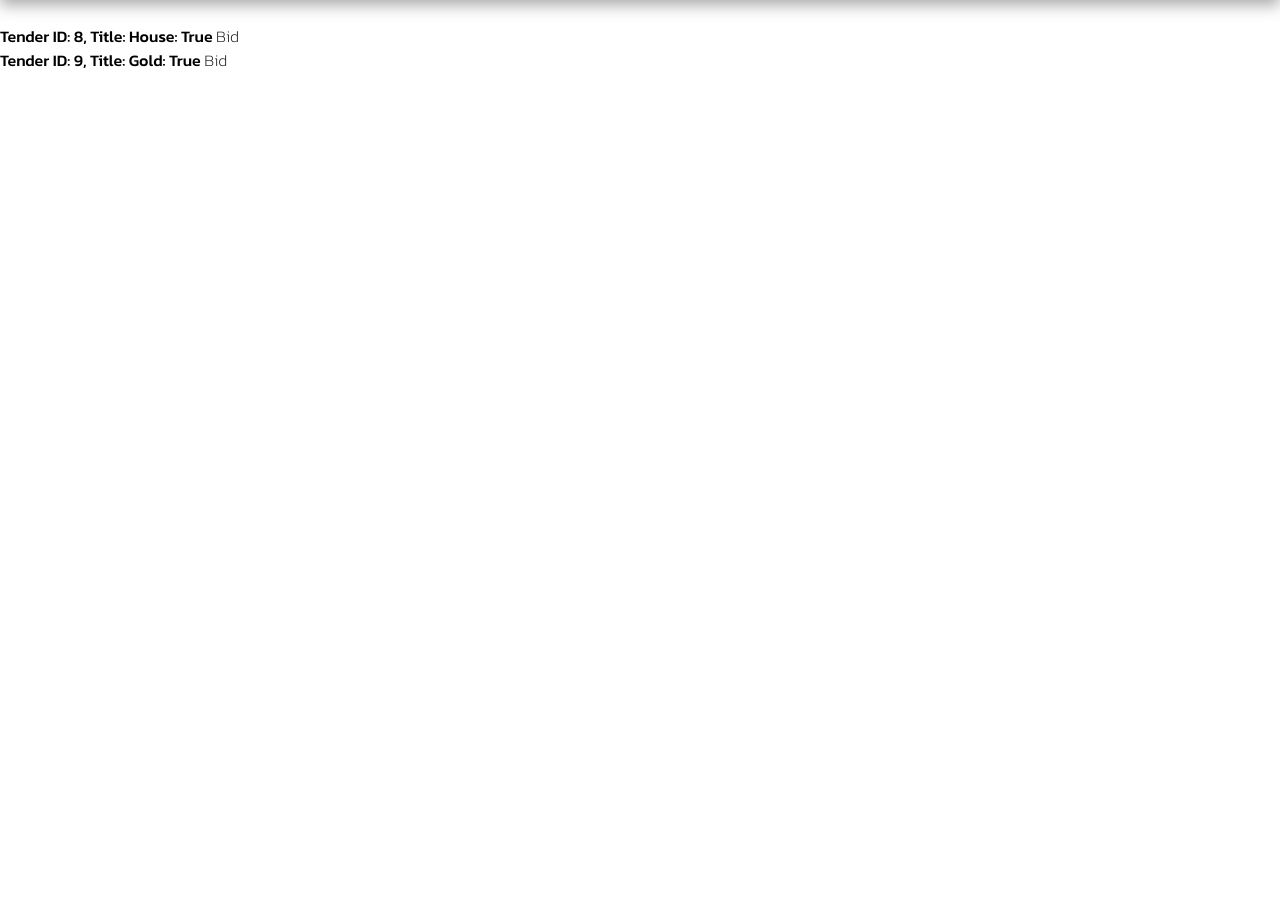
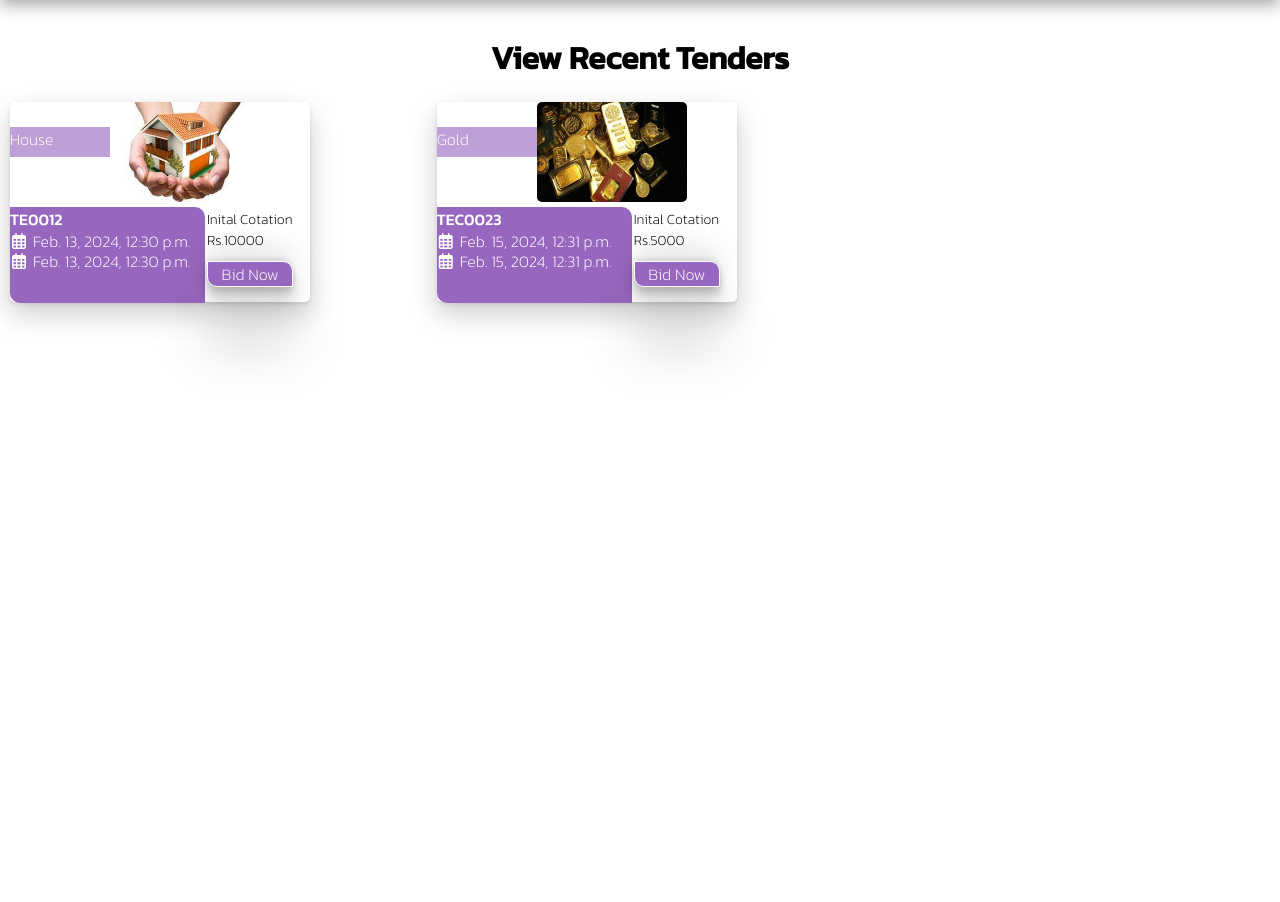
Before and after one commit to fathimaCode/Bid-Transaction-HMAC, a Django app: template templates/e-participant/index.html in a window 1280 px wide. Shown: the part 60-962 px from the top of the page. Before the commit the page ends 128 px from the top, so only its background shows below. Run offline with Django 5.2, Linux system fonts and the light colour scheme; data comes from the database, SQL or seed files in the repository; both versions use the stored data as it was after the commit; the template is opened without the code that fills it: values that come from a table or form of the project are taken from there, most other values are stand-ins (such as "Sample title", 1, 10 or a date in 2020).

Commit message:
added css style

```diff
--- a/static/css/style.css
+++ b/static/css/style.css
@@ -11,6 +11,8 @@
 
 :root {
     --primary-color: #9766be;
+    --light-primary-color: #be9fd8;
+    --green-color:#0c8835;
     --white-color: #ffff;
     --black-color: #0a0a0aee;
 }
@@ -246,3 +248,97 @@ a {
 .bl-fnt{
     font-weight: 200;
 }
+.bl-container{
+    height: 100%;
+    width: 100%;
+    display: grid;
+    margin: 5px;
+    grid-template-columns: 1fr 1fr 1fr;
+}
+.bl-container .bl-card{
+    height: 200px;
+    width: 300px;
+    box-shadow: rgba(0, 0, 0, 0.2) 0px 12px 28px 0px, rgba(0, 0, 0, 0.1) 0px 2px 4px 0px, rgba(255, 255, 255, 0.05) 0px 0px 0px 1px inset;
+    position: relative;
+    margin: 5px;
+    border-radius: 5px;
+}
+.bl-img{
+    height: 100px;
+    width: 150;
+    position: absolute;
+    margin-left: 50px;
+    border-radius: 5px;
+    z-index: 1;
+
+}
+.bl-content{
+    position: absolute;
+    width: 100%;
+    height:100%;
+}
+.bl-content .bl-title{
+    position: absolute;
+    left: 0;
+    top: 25px;
+    background-color: var(--light-primary-color);
+    font-weight: 100;
+    color: var(--white-color);
+    width: 100px;
+    height: 30px;
+}
+.bl-content h6{
+    text-align: center;
+}
+.header-container {
+    display: flex;
+    justify-content: center;
+    align-items: center;
+    padding: 10px;
+}
+.bl-info{
+    position: absolute;
+    display: flex;
+    margin-top: 35%;
+    min-height: 48%;
+    width: 100%;
+
+}
+.bl-calender{
+    border-radius: 0 10px 0px 10px;
+
+background-color: var(--primary-color);
+color: var(--white-color);
+    width: 65%;
+}
+.bl-calender i{
+    padding: 2px;
+}
+.bl-calender span{
+    font-weight: 100;
+    margin: 2px;
+    padding: 5px;
+}
+.bl-cotation{
+    width: 30%;
+    padding: 2px;
+    font-weight: 100;
+
+}
+.bl-cotation .header{
+    font-size: 14px;
+}
+.bl-btn{
+    display: absolute;
+    border: 1px solid var(--white-color);
+    color: var(--black-color);
+    cursor: pointer;
+    background-color: var(--primary-color);
+    text-align: center;
+    margin-top: 10px;
+    border-radius: 0px 10px 0px 10px;
+    box-shadow: rgba(0, 0, 0, 0.25) 0px 54px 55px, rgba(0, 0, 0, 0.12) 0px -12px 30px, rgba(0, 0, 0, 0.12) 0px 4px 6px, rgba(0, 0, 0, 0.17) 0px 12px 13px, rgba(0, 0, 0, 0.09) 0px -3px 5px;
+}
+.bl-btn:hover{
+    background-color: var(--green-color);
+}
--- a/templates/e-participant/index.html
+++ b/templates/e-participant/index.html
@@ -1,11 +1,38 @@
 {% extends 'e-participant/layout.html' %}
+{% load static %}
+{% block content %}
+<div class="header-container">
+    <h1>View Recent Tenders</h1>
+</div>
+<div class="bl-container">
+    {% for tender in tenders %}
 
-{% block content %}
-<ul>
-    {% for tender in tenders %}
-        <li>Tender ID: {{ tender.id }}, Title: {{ tender.title }}: {{ tender.status }} <a href="{% url 'viewBidDetails' tender_id=tender.id %}" >Bid</a></li>
+    <div class="bl-card">
+        <div class="bl-img">
+            <img src="{% static  tender.img  %}" alt="" class="bl-img">
+        </div>
+        <div class="bl-content">
+            <div class="bl-title">
+                {{ tender.title }}
+            </div>
+          <div class="bl-info">
+            <div class="bl-calender">
+                <p>{{tender.tenderNo}}</p>
+                <i class="fa-regular fa-calendar-days"><span>{{tender.started_at}}</span></i>
+                <i class="fa-regular fa-calendar-days"><span>{{tender.started_at}}</span></i>
+            </div>
+            <div class="bl-cotation">
+                <span class="header">Inital Cotation</span>
+                <span class="header">Rs.{{tender.initalCotation}}</span>
+                <div class="bl-btn">
+                    <a href="{% url 'viewBidDetails' tender_id=tender.id %}" >Bid Now</a>
+                </div>
+            </div>
+          </div>
+        </div>
+    </div>
+    {% endfor %}
+</div>
 
-    {% endfor %}
-</ul>
 
 {% endblock %}
--- a/templates/e-participant/layout.html
+++ b/templates/e-participant/layout.html
@@ -6,6 +6,7 @@
     <title>Blockchain-Participant</title>
     <link rel="stylesheet" href="{% static 'css/style.css' %}">
     <link rel="icon" href="{% static 'profile/logo.jpg' %}" type="image/png">
+    <link rel="stylesheet" href="https://cdnjs.cloudflare.com/ajax/libs/font-awesome/6.5.1/css/all.min.css" integrity="sha512-DTOQO9RWCH3ppGqcWaEA1BIZOC6xxalwEsw9c2QQeAIftl+Vegovlnee1c9QX4TctnWMn13TZye+giMm8e2LwA==" crossorigin="anonymous" referrerpolicy="no-referrer" />
     {% block style %}
 
     {% endblock %}
```
Also changed, not shown: db.sqlite3, static/images/2024021018012111.jpg (added), static/images/20240210180145images.jpg (added), 1 other file.
